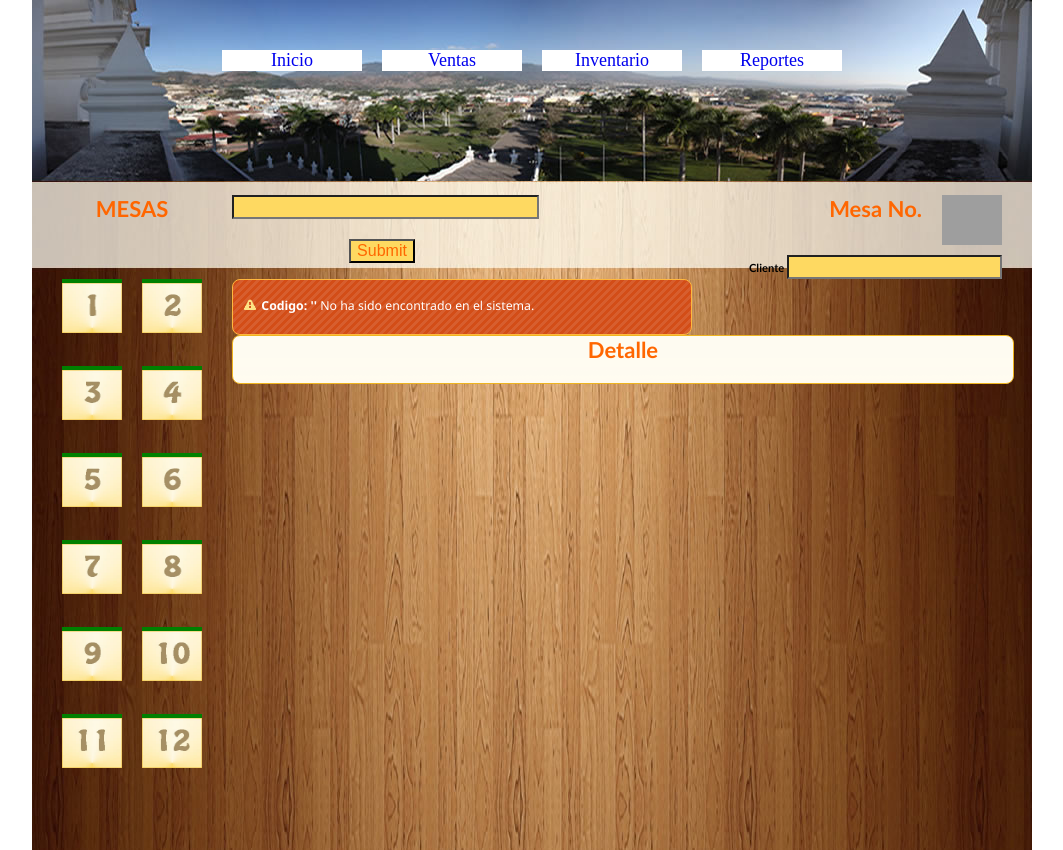
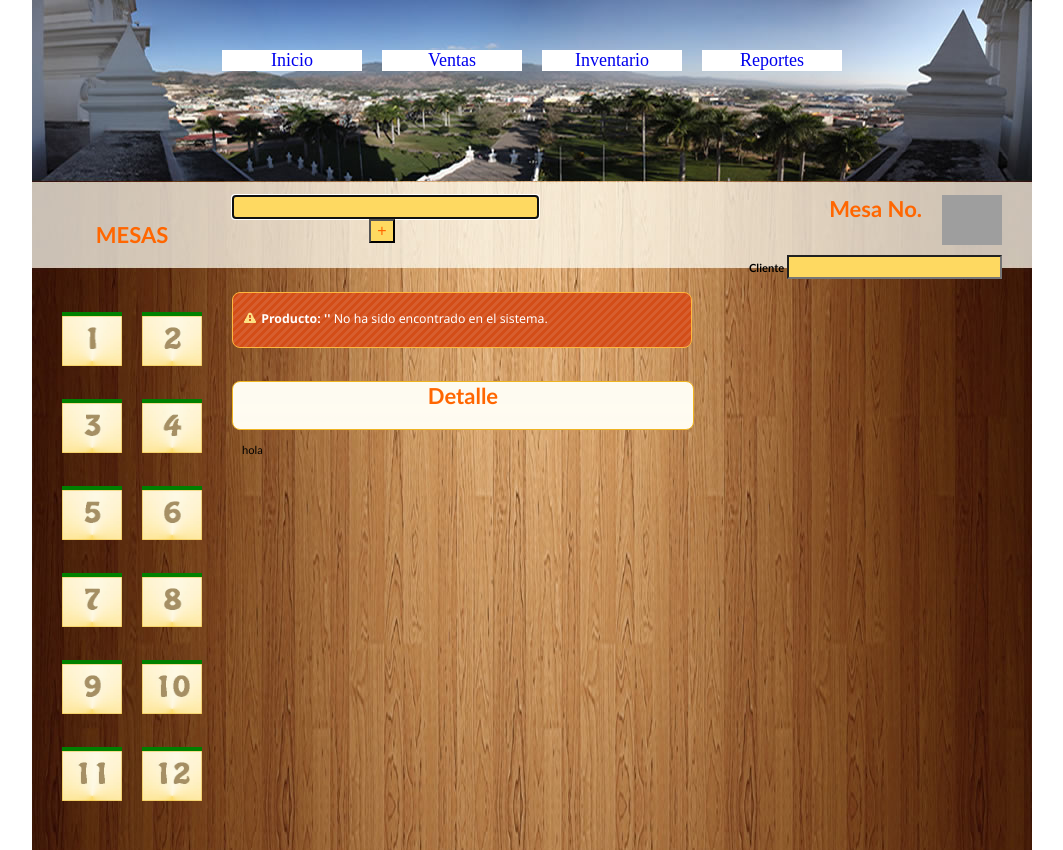
Before and after one commit to guatecham/POS-Restaurant, a PHP site: the page made by ventas/index.php in a window 1280 px wide. Shown: the whole page, without its empty margins (108-1171 px from the left). Run offline with PHP 8.4, Linux system fonts and the light colour scheme; data that the repository does not hold is empty; some libraries are stand-ins or nearby versions; grey boxes are pictures that could not be loaded.

Commit message:
Modificaciones de hoy

```diff
--- a/css/auxiliar.css
+++ b/css/auxiliar.css
@@ -66,6 +66,11 @@ A:hover {text-decoration: underline;}
 .title_small {
 	color: #FF6600;
 	font-size: 14px;
+}
+
+.small_id {
+	color: white;
+	font-size: 8px;
 }
 
 input {
--- a/ventas/funciones.php
+++ b/ventas/funciones.php
@@ -12,7 +12,7 @@ mysql_select_db("geempres_peregrino");
 
 
 // Comienza la funcion
-$a='';
+$a='<p>&nbsp;</p>';
 $ao = '';
 for ($i=1;$i<=$n;$i++) {
 
--- a/ventas/index.php
+++ b/ventas/index.php
@@ -51,7 +51,6 @@ if ($multiple == 0) {
 <link rel="STYLESHEET" type="text/css" href="../css/reset.css" />
 <link rel="STYLESHEET" type="text/css" href="../css/text.css" />
 <link href="../css/auxiliar.css" rel="stylesheet" type="text/css" />
-<link rel="stylesheet" type="text/css" href="../utilidades/css/jquery.autocomplete.css" />
 
 <! Jquery >
 <link type="text/css" href="../css/sunny/jquery-ui-1.8.20.custom.css" rel="stylesheet" />
@@ -62,20 +61,6 @@ if ($multiple == 0) {
 
 
 <script type="text/javascript">
-
-$().ready(function() {
-	$("#producto").autocomplete("get_product_list.php", {
-		width: 360,
-		matchContains: true,
-		//mustMatch: true,
-		//minChars: 0,
-		//multiple: true,
-		//highlight: false,
-		//multipleSeparator: ",",
-		selectFirst: false
-	});
-});
-
 $(function(){
 
 	// Tabs
@@ -90,6 +75,18 @@ $(function(){
 		function() { $(this).addClass('ui-state-hover'); },
 		function() { $(this).removeClass('ui-state-hover'); }
 	);
+
+	$("#producto").autocomplete("get_product_list.php", {
+		width: 360,
+		matchContains: true,
+		//mustMatch: true,
+		//minChars: 0,
+		//multiple: true,
+		//highlight: false,
+		//multipleSeparator: ",",
+		selectFirst: false
+	});
+
 
 });
 </script>
@@ -139,9 +136,9 @@ function calcularvuelto(c) {
 </script>
 </head>
 
-<!-onload="javascript:document.getElementById('codigoBarras').focus()" ->
+<!-onload="javascript:document.getElementById('producto').focus()" ->
 
-<body>
+<body onload="javascript:document.getElementById('producto').focus()">
 <?php
 $n=12;
 ?>
@@ -154,7 +151,7 @@ $n=12;
 
 <!-- Encabezado -->
 
-	<div class="grid_2"><h2 class="title" align="center">MESAS</h2></div>
+	<div class="grid_2"><br><br><h2 class="title" align="center">MESAS</h2></div>
 	<div class="grid_4"><?php include('menu_ac.php') ?></div>
 	<div class="grid_5" align="right">
 		<h2 class="title"><?php echo $cliente ?></h2>
@@ -180,7 +177,8 @@ $n=12;
  <!-- Cuerpo (columnas) -->
 
     <div class="grid_2" align="center"><?php echo show_mesas($n, $mesa); ?></div>
-    <div class="grid_10"><?php include ($columna3); ?></div>
+    <div class="grid_4"><?php include ($columna3); ?></div>
+    <div class="grid_2"><?php include ('show_total.php'); ?></div>
     <div class="clear"></div>
 
 <div class="grid_8">
--- a/ventas/menu_ac.php
+++ b/ventas/menu_ac.php
@@ -1,10 +1,12 @@
 <div class="grid_4" align="center">
 <div id="content">
-	<form autocomplete="off">
+	<form autocomplete="off" action="add_producto.php">
 		<p>
-			<input type="text" size="30" name="producto" id="producto" />
+			<input type="text" size="30" name="producto" id="producto" onclick="this.value=''" />
+			<input type="hidden" id="mesa" name="mesa" value="<?php echo $mesa ?>" />
+			<input type="submit" value="+" />
+
 		</p>
-		<input type="submit" value="Submit" />
-	</form>
+			</form>
 </div>
 </div>
--- a/ventas/show_mesa.php
+++ b/ventas/show_mesa.php
@@ -1,3 +1,4 @@
+<br>
 <?php
 $codigoError = "";
 if (isset($_REQUEST["codigo"])) {
@@ -9,7 +10,7 @@ if ($codigoError != "") { ?>
 			<div class="ui-state-error ui-corner-all" style="padding: 0 .7em;">
 				<br>
 				<p><span class="ui-icon ui-icon-alert" style="float: left; margin-right: .3em;"></span>
-				<strong><?php echo "Codigo: $codigoError" ?></strong> No ha sido encontrado en el sistema.</p>
+				<strong><?php echo "Producto: $codigoError" ?></strong> No ha sido encontrado en el sistema.</p>
 			</div>
 		</div>
 	</div>
@@ -40,7 +41,7 @@ if ($producto != "") {
 }
 ?>
 
-<div class="grid_10 ui-state-highlight ui-corner-all">
+<div class="grid_6 ui-state-highlight ui-corner-all">
 <h2 class="title" align="center">Detalle</h2>
 <?php
 
--- /dev/null
+++ b/ventas/show_total.php
@@ -0,0 +1 @@
+<div class="grid_4"><?php echo "hola" ?></div>
```
Also changed, not shown: ventas/add_producto.php (+27 -5 lines), ventas/get_product_list.php (+29 -3 lines).
